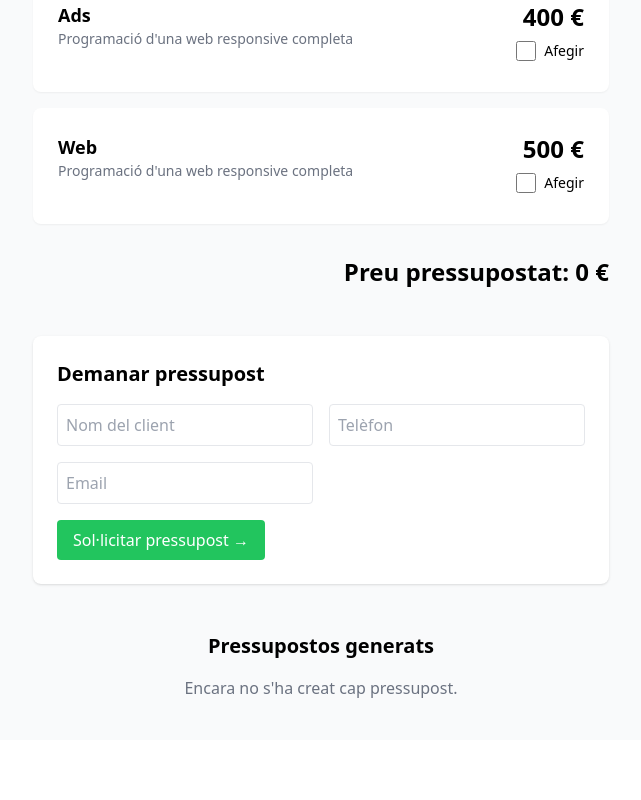
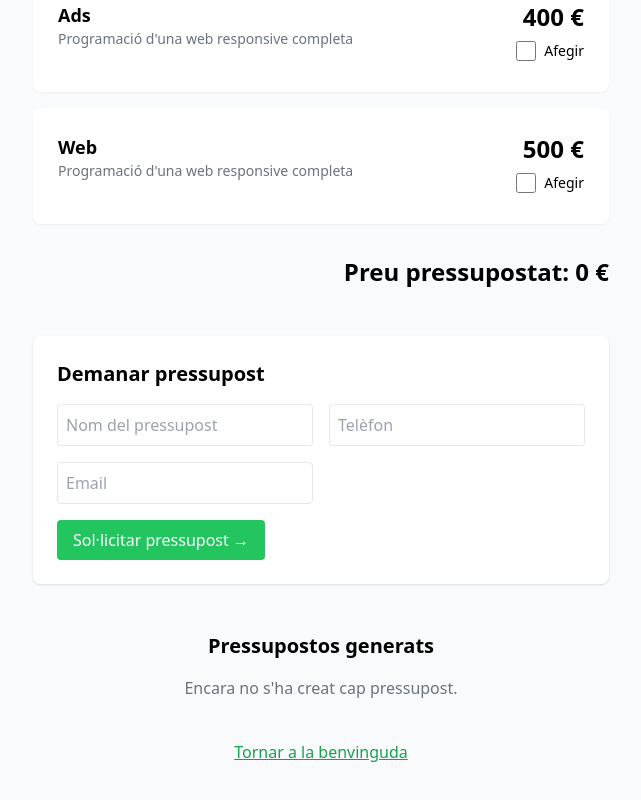
Before and after one commit to justmove1987/6-pressupostos, a React (Vite) app: page /calculadora in a window 1280 px wide. Shown: the part 360-1160 px from the top of the page, without its empty margins (319-960 px from the left). Before the commit the page ends 1100 px from the top, so only its background shows below. Built offline with nearby package versions, Linux system fonts and the light colour scheme.

Commit message:
Add delete button for budget list

```diff
--- a/src/pages/Budgets.tsx
+++ b/src/pages/Budgets.tsx
@@ -1,6 +1,13 @@
+import { Link } from "react-router-dom";
 import type { Budget } from "../types";
 
-export default function Budgets({ budgets }: { budgets: Budget[] }) {
+export default function Budgets({
+  budgets = [],
+  onDelete,
+}: {
+  budgets?: Budget[];
+  onDelete?: (id: number) => void;
+}) {
   return (
     <div className="mt-12">
       <h2 className="text-xl font-semibold mb-4 text-center">Pressupostos generats</h2>
@@ -8,15 +15,14 @@ export default function Budgets({ budgets }: { budgets: Budget[] }) {
       {budgets.length === 0 ? (
         <p className="text-center text-gray-500">Encara no s'ha creat cap pressupost.</p>
       ) : (
-        <div className="space-y-6">
-          {budgets.map(b => (
+        <div className="space-y-6 max-w-4xl mx-auto">
+          {budgets.map((b) => (
             <div
               key={b.id}
               className="bg-white p-6 rounded-lg shadow flex flex-col gap-4 sm:flex-row sm:justify-between"
             >
               <div>
                 <h3 className="text-lg font-semibold">{b.name}</h3>
-                <p className="text-sm text-gray-600">Client: {b.client}</p>
                 <p className="text-sm text-gray-600">Tel: {b.phone}</p>
                 <p className="text-sm text-gray-600">Email: {b.email}</p>
               </div>
@@ -28,11 +34,30 @@ export default function Budgets({ budgets }: { budgets: Budget[] }) {
                   ))}
                 </ul>
               </div>
-              <div className="text-right text-xl font-bold">{b.total} €</div>
+              <div className="text-right flex flex-col justify-between items-end">
+                <div className="text-xl font-bold">{b.total} €</div>
+                {onDelete && (
+                  <button
+                    onClick={() => onDelete(b.id)}
+                    className="mt-2 text-sm text-red-600 hover:text-red-800 underline"
+                  >
+                    Eliminar
+                  </button>
+                )}
+              </div>
             </div>
           ))}
         </div>
       )}
+
+      <div className="text-center mt-10">
+        <Link
+          to="/"
+          className="text-green-600 underline hover:text-green-800 transition"
+        >
+          Tornar a la benvinguda
+        </Link>
+      </div>
     </div>
   );
 }
--- a/src/pages/Calculator.tsx
+++ b/src/pages/Calculator.tsx
@@ -2,7 +2,6 @@ import { useState, useEffect } from "react";
 import ServiceCard from "../components/ServiceCard";
 import Budgets from "./Budgets";
 import type { Budget, ServicesState } from "../types";
-
 
 const services = [
   { id: "seo", name: "Seo", price: 300 },
@@ -16,7 +15,7 @@ export default function Calculator() {
   const [languages, setLanguages] = useState(1);
   const [total, setTotal] = useState(0);
 
-  const [form, setForm] = useState({ client: "", phone: "", email: "" });
+  const [form, setForm] = useState({ name: "", phone: "", email: "" });
   const [budgets, setBudgets] = useState<Budget[]>(() => {
     const saved = localStorage.getItem("budgets");
     return saved ? JSON.parse(saved) : [];
@@ -42,8 +41,7 @@ export default function Calculator() {
 
     const newBudget: Budget = {
       id: Date.now(),
-      name: "",
-      client: form.client,
+      name: form.name,
       phone: form.phone,
       email: form.email,
       services: chosenServices,
@@ -52,10 +50,15 @@ export default function Calculator() {
     };
 
     setBudgets(prev => [...prev, newBudget]);
-    setForm({ client: "", phone: "", email: "" });
+    setForm({ name: "", phone: "", email: "" });
     setSelected({ seo: false, ads: false, web: false });
     setPages(1);
     setLanguages(1);
+  };
+
+  const handleDelete = (id: number) => {
+    const updated = budgets.filter(b => b.id !== id);
+    setBudgets(updated);
   };
 
   return (
@@ -92,9 +95,9 @@ export default function Calculator() {
         <div className="grid grid-cols-1 sm:grid-cols-2 gap-4">
           <input
             type="text"
-            placeholder="Nom del client"
-            value={form.client}
-            onChange={e => setForm({ ...form, client: e.target.value })}
+            placeholder="Nom del pressupost"
+            value={form.name}
+            onChange={e => setForm({ ...form, name: e.target.value })}
             className="border p-2 rounded"
           />
           <input
@@ -120,7 +123,7 @@ export default function Calculator() {
         </button>
       </div>
 
-      <Budgets budgets={budgets} />
+      <Budgets budgets={budgets} onDelete={handleDelete} />
     </div>
   );
 }
```
Also changed, not shown: src/types.ts (+3 -4 lines).
